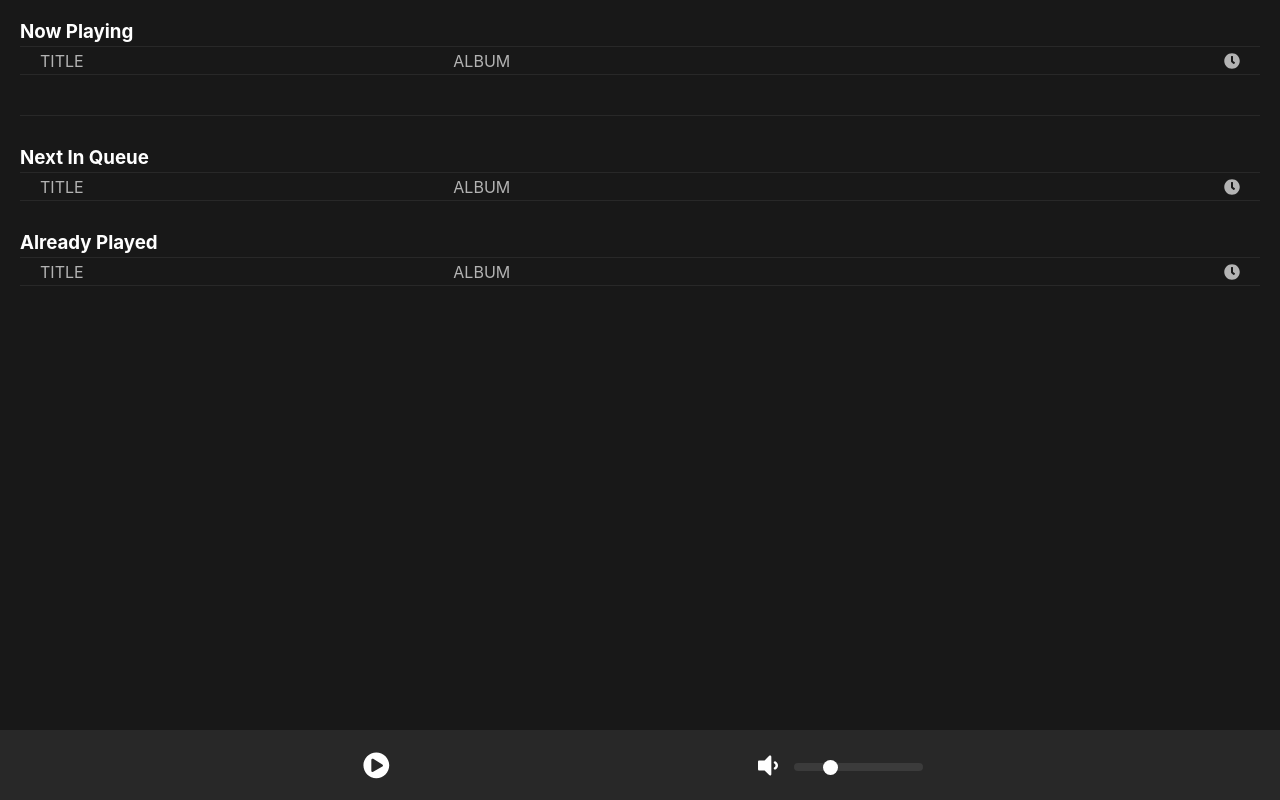
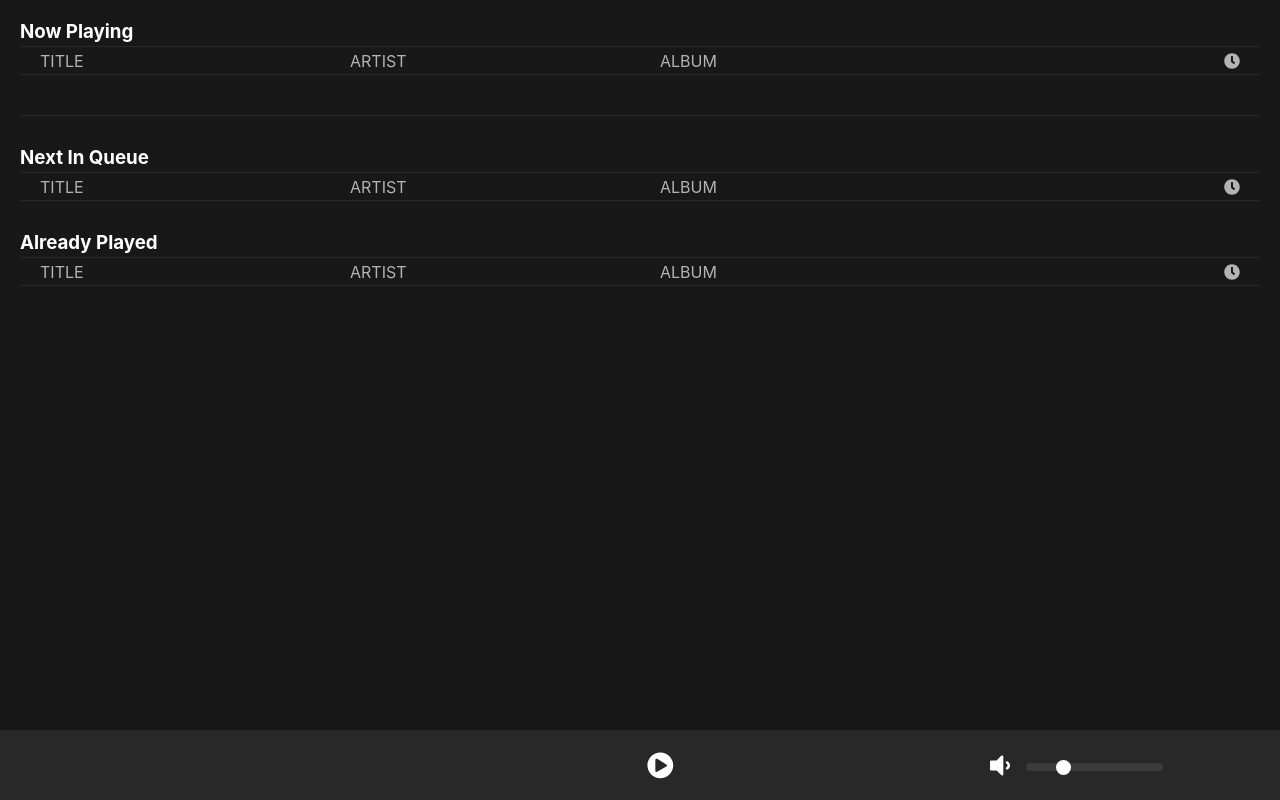
Before and after one commit to hw4n/melody, a React (Create React App) app in the folder client/: page / in a window 1280 px wide. Built offline with nearby package versions, Linux system fonts and the light colour scheme.

Commit message:
Add artist column, add current music display on footer current music's title and artists will be displayed on footer (or control panel thing) Add various change to css such as .divider and .dotOverflow

```diff
--- a/client/src/App.css
+++ b/client/src/App.css
@@ -57,14 +57,18 @@ li {
 }
 
 .song .title,
+.song .artist,
 .song .album,
 .song .duration {
   width: 33.3%;
+  padding: 0 20px;
+}
+
+.dotOverflow {
   overflow: hidden;
   display: inline-block;
   text-overflow: ellipsis;
   white-space: nowrap;
-  padding: 0 20px;
 }
 
 .song .duration {
@@ -86,6 +90,42 @@ footer {
   display: flex;
   align-items: center;
   justify-content: space-evenly;
+}
+
+footer div {
+  width: 33.3%;
+}
+
+.currentMusic {
+  padding: 20px;
+  height: 70px;
+  display: flex;
+  flex-direction: column;
+
+}
+
+.currentMusic div {
+  /* margin: auto;
+  vertical-align: middle; */
+}
+
+.currentTitle, .currentArtist {
+  width: 100%;
+}
+
+.currentTitle {
+  margin-top: auto;
+}
+
+.currentArtist {
+  margin-bottom: auto;
+  color: #a6a6a6;
+  font-size: 75%;
+}
+
+.controller {
+  display: flex;
+  justify-content: center;
 }
 
 button {
--- a/client/src/App.js
+++ b/client/src/App.js
@@ -36,17 +36,20 @@ function App() {
         <h3 className="songListHeader divider">now playing</h3>
         <div className="columnIndicator divider">
           <div>title</div>
+          <div>artist</div>
           <div>album</div>
           <div><FontAwesomeIcon icon={faClock}/></div>
         </div>
         <div className="song playing">
-          <span className="title">{playing.title}</span>
-          <span className="album">{playing.album}</span>
-          <span className="duration">{playing.duration}</span>
+          <div className="title dotOverflow">{playing.title}</div>
+          <div className="title dotOverflow">{playing.artist}</div>
+          <div className="album dotOverflow">{playing.album}</div>
+          <div className="duration">{playing.duration}</div>
         </div>
         <h3 className="songListHeader divider">next in queue</h3>
         <div className="columnIndicator divider">
           <div>title</div>
+          <div>artist</div>
           <div>album</div>
           <div><FontAwesomeIcon icon={faClock}/></div>
         </div>
@@ -54,9 +57,10 @@ function App() {
           {queue.map(song => {
             return (
               <div className="song">
-                <div className="title">{song.title}</div>
-                <div className="album">{song.album}</div>
-                <div className="duration">{song.duration}</div>
+                <div className="title dotOverflow">{song.title}</div>
+                <div className="artist dotOverflow">{song.artist}</div>
+                <div className="album dotOverflow">{song.album}</div>
+                <div className="duration dotOverflow">{song.duration}</div>
               </div>
             )
           })}
@@ -64,6 +68,7 @@ function App() {
         <h3 className="songListHeader divider">already played</h3>
         <div className="columnIndicator divider">
           <div>title</div>
+          <div>artist</div>
           <div>album</div>
           <div><FontAwesomeIcon icon={faClock}/></div>
         </div>
@@ -71,9 +76,10 @@ function App() {
           {played.map(song => {
             return (
               <div className="song">
-                <span className="title">{song.title}</span>
-                <span className="album">{song.album}</span>
-                <span className="duration">{song.duration}</span>
+                <div className="title dotOverflow">{song.title}</div>
+                <div className="artist dotOverflow">{song.artist}</div>
+                <div className="album dotOverflow">{song.album}</div>
+                <div className="duration dotOverflow">{song.duration}</div>
               </div>
             )
           })}
@@ -83,6 +89,11 @@ function App() {
         <audio ref={playerRef}>
           <source src="/stream" type="audio/mpeg"/>
         </audio>
+        <div className="currentMusic">
+          <div className="currentTitle">{playing.title}</div>
+          <div className="currentArtist dotOverflow">{playing.artist}</div>
+        </div>
+        <div className="controller">
           <button onClick={() => {
             if (!isPlaying) {
               playerRef.current.setAttribute("src", "/stream");
@@ -100,6 +111,7 @@ function App() {
               <FontAwesomeIcon icon={faStopCircle} size="2x"/>
             )}
           </button>
+        </div>
         <div className="volumeControlWrap">
           <button onClick={() => {
             if (!muted) {
```
Lines whose indentation alone changed are shown as unchanged.
